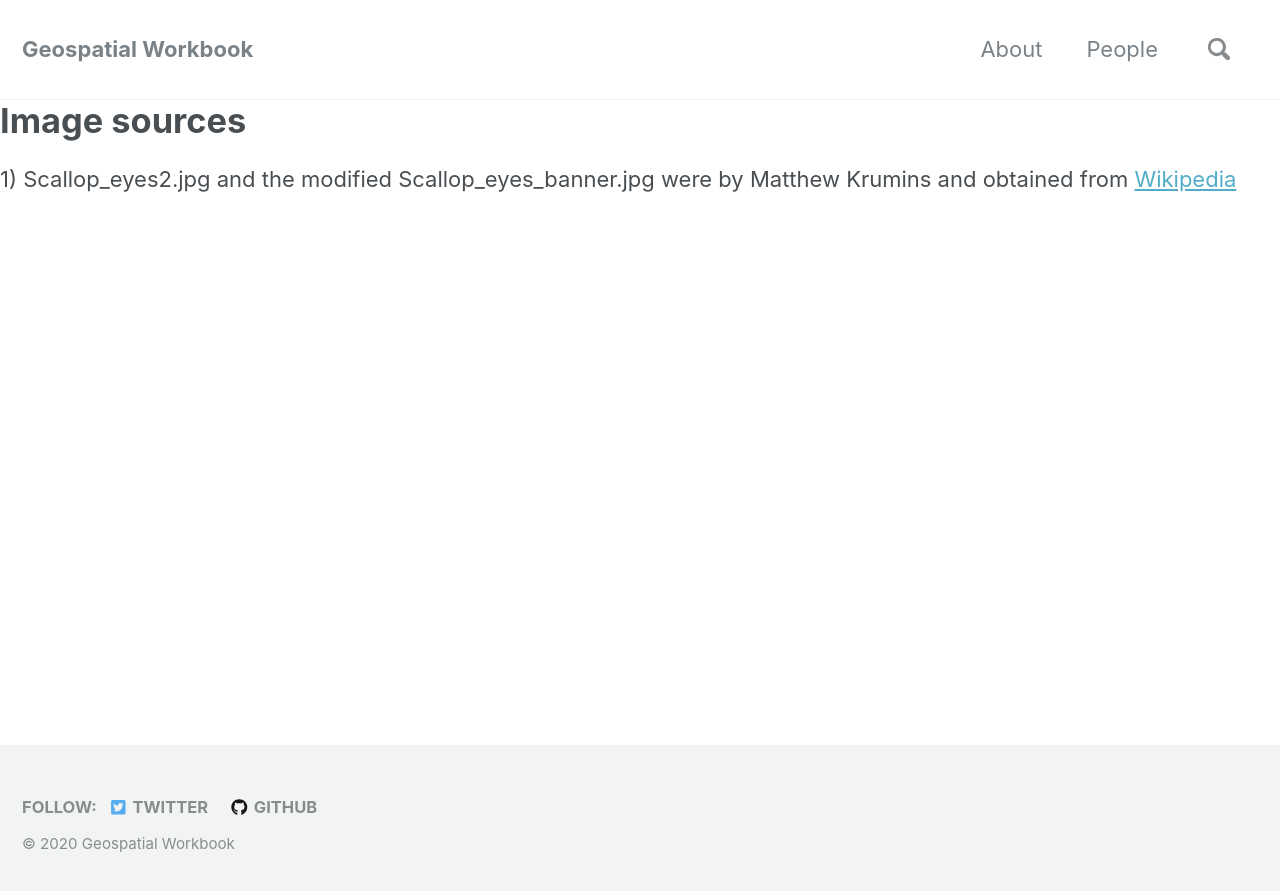
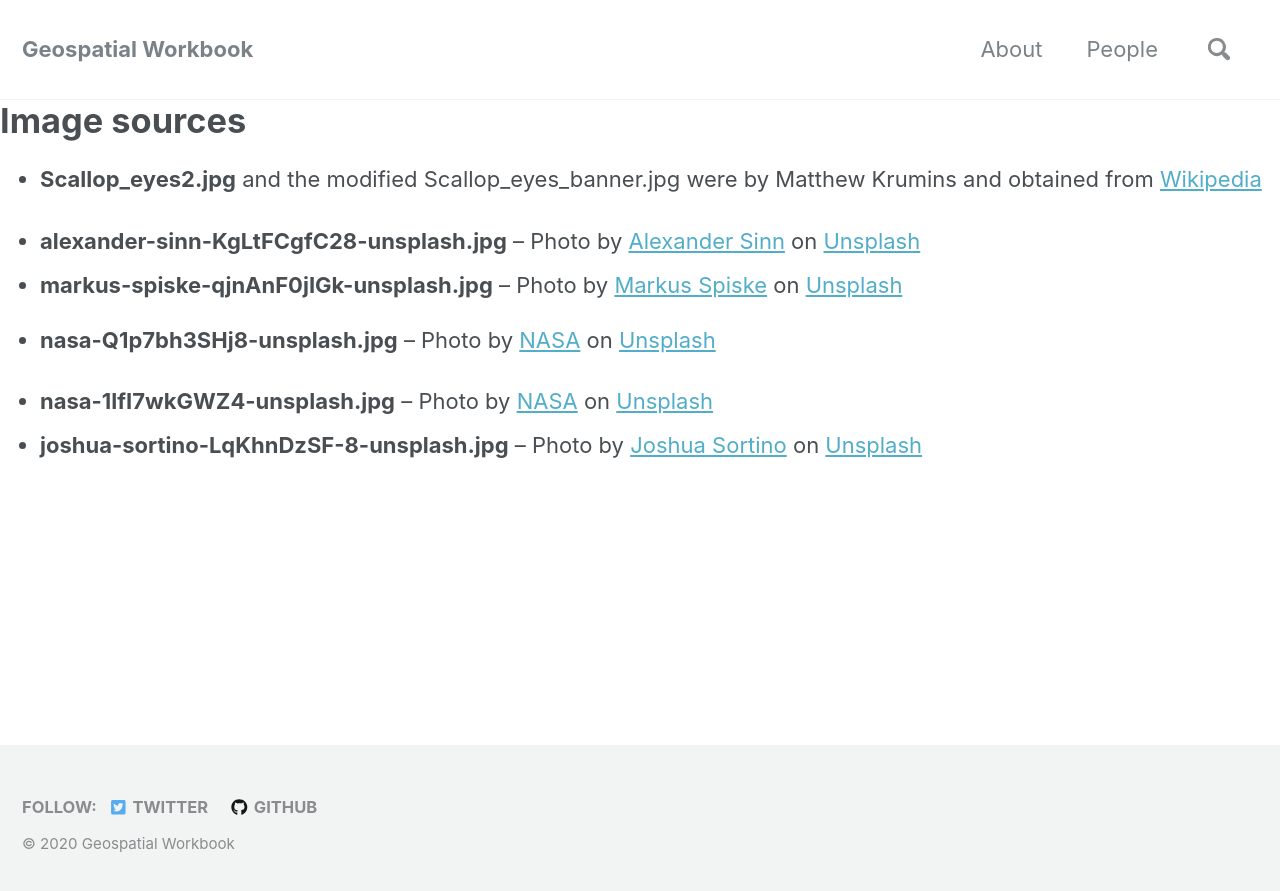
Before and after one commit to ISUgenomics/geospatialworkbook, a Jekyll site: the page built from assets/images/sources.md, in a window 1280 px wide. Shown: the top 891 px of the page. Built offline with Jekyll 4.4.1, drawn with Linux system fonts in a browser that asks for light colours; cached includes are drawn as plain includes; nearby versions of some CDN libraries; our own code applies the rules of GitHub Pages for plain Markdown files; comment, search, counter and statistics services are not loaded.

Commit message:
upsplash images

```diff
--- a/assets/images/sources.md
+++ b/assets/images/sources.md
@@ -1,3 +1,10 @@
 # Image sources
 
-1) Scallop_eyes2.jpg and the modified Scallop_eyes_banner.jpg were by Matthew Krumins and obtained from [Wikipedia](https://en.wikipedia.org/wiki/Scallop#/media/File:Scallop_eyes2.jpg)
+* **Scallop_eyes2.jpg** and the modified Scallop_eyes_banner.jpg were by Matthew Krumins and obtained from [Wikipedia](https://en.wikipedia.org/wiki/Scallop#/media/File:Scallop_eyes2.jpg)
+
+* **alexander-sinn-KgLtFCgfC28-unsplash.jpg** -- Photo by [Alexander Sinn](https://unsplash.com/@swimstaralex?utm_source=unsplash&utm_medium=referral&utm_content=creditCopyText) on [Unsplash](https://unsplash.com/?utm_source=unsplash&utm_medium=referral&utm_content=creditCopyText)
+* **markus-spiske-qjnAnF0jIGk-unsplash.jpg** -- Photo by [Markus Spiske](https://unsplash.com/@markusspiske?utm_source=unsplash&utm_medium=referral&utm_content=creditCopyText) on [Unsplash](https://unsplash.com/?utm_source=unsplash&utm_medium=referral&utm_content=creditCopyText)
+* **nasa-Q1p7bh3SHj8-unsplash.jpg** -- Photo by [NASA](https://unsplash.com/@nasa?utm_source=unsplash&utm_medium=referral&utm_content=creditCopyText) on [Unsplash](https://unsplash.com/?utm_source=unsplash&utm_medium=referral&utm_content=creditCopyText)
+
+* **nasa-1lfI7wkGWZ4-unsplash.jpg**  -- Photo by [NASA](https://unsplash.com/@nasa?utm_source=unsplash&utm_medium=referral&utm_content=creditCopyText) on [Unsplash](https://unsplash.com/s/photos/world?utm_source=unsplash&utm_medium=referral&utm_content=creditCopyText)
+* **joshua-sortino-LqKhnDzSF-8-unsplash.jpg** -- Photo by [Joshua Sortino](https://unsplash.com/@sortino?utm_source=unsplash&utm_medium=referral&utm_content=creditCopyText) on [Unsplash](https://unsplash.com/s/photos/data?utm_source=unsplash&utm_medium=referral&utm_content=creditCopyText)
```
Also changed, not shown: assets/images/nasa-Q1p7bh3SHj8-unsplash.jpg (added), 4 other files.
